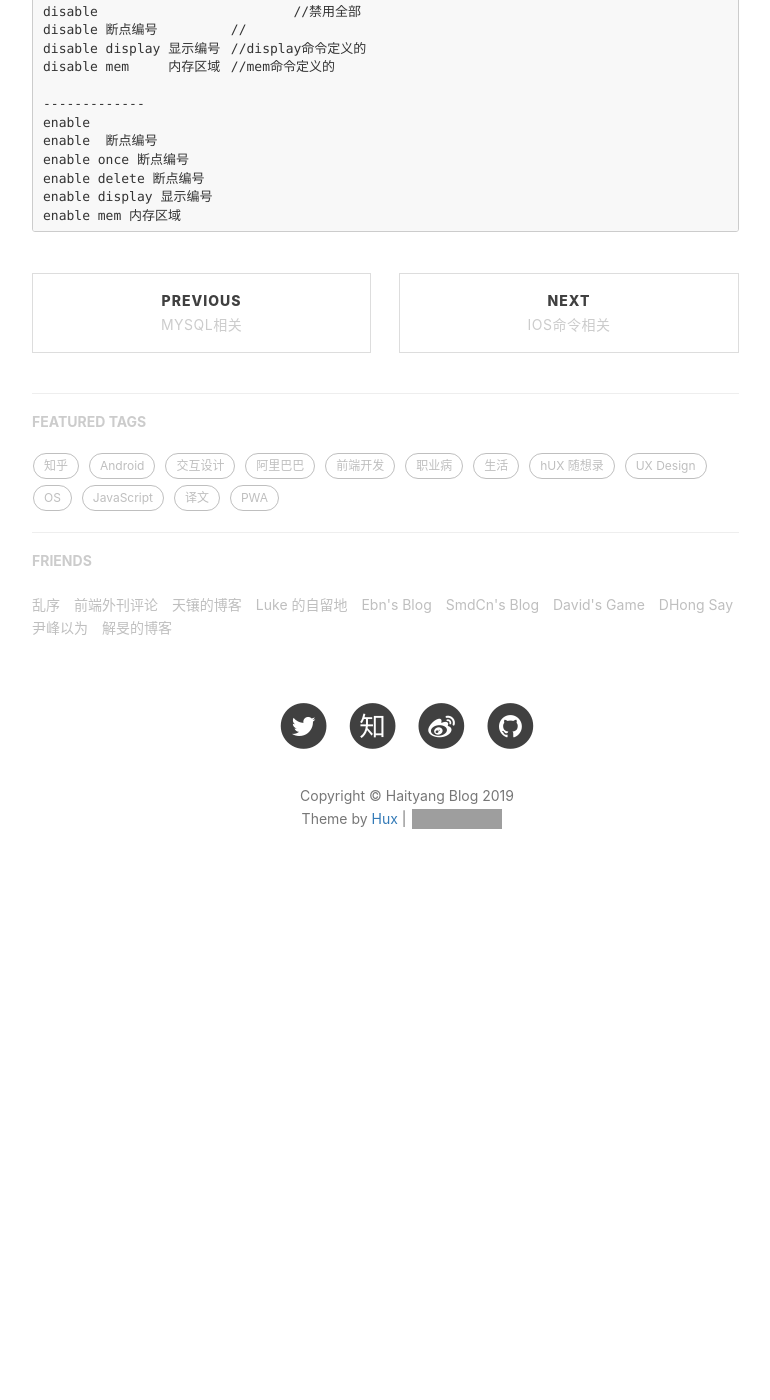
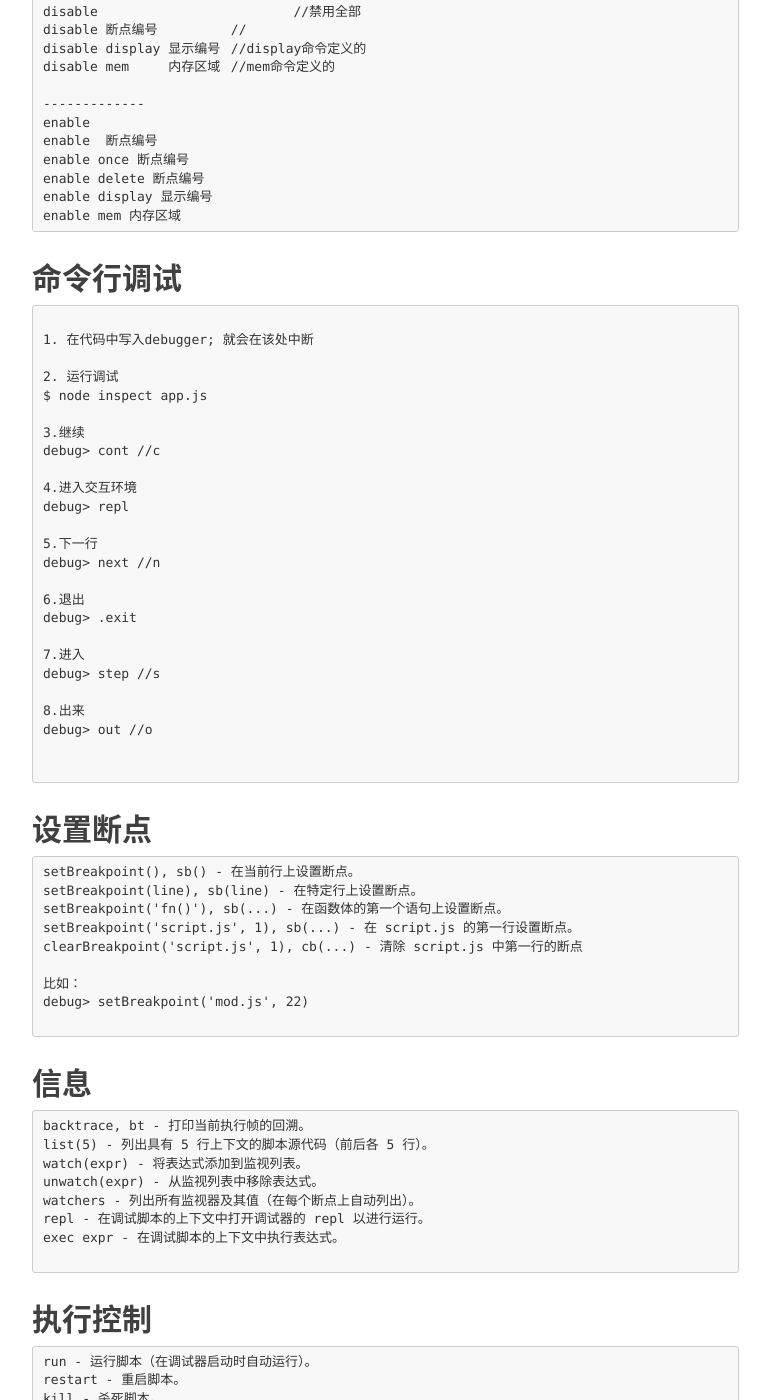
Before and after one commit to haityang/haityang.github.io, a Jekyll site: the page built from _posts/2018-06-03-Node调试相关.markdown, in a window 1280 px wide and 1400 px high, scrolled down 2112 px. Shown: the whole window, without its empty margins (233-1003 px from the left). Built offline with Jekyll 4.4.1, drawn with Linux system fonts in a browser that asks for light colours; nearby versions of some CDN libraries; our own code applies the rules of GitHub Pages for plain Markdown files; comment, search, counter and statistics services are not loaded; before the commit the page ends 3035 px from its top, so only the background shows below that; some of the changed text lies outside the part shown; grey boxes are pictures that could not be loaded.

Commit message:
add new pops

````diff
--- a/_posts/2018-06-03-Node调试相关.markdown
+++ b/_posts/2018-06-03-Node调试相关.markdown
@@ -99,3 +99,97 @@
 enable display 显示编号
 enable mem 内存区域
 ```
+
+
+命令行调试
+---
+
+```
+
+1. 在代码中写入debugger; 就会在该处中断
+
+2. 运行调试
+$ node inspect app.js
+
+3.继续
+debug> cont //c
+
+4.进入交互环境
+debug> repl
+
+5.下一行
+debug> next //n
+
+6.退出
+debug> .exit
+
+7.进入
+debug> step //s
+
+8.出来
+debug> out //o
+
+
+```
+
+
+设置断点
+---
+
+```
+setBreakpoint(), sb() - 在当前行上设置断点。
+setBreakpoint(line), sb(line) - 在特定行上设置断点。
+setBreakpoint('fn()'), sb(...) - 在函数体的第一个语句上设置断点。
+setBreakpoint('script.js', 1), sb(...) - 在 script.js 的第一行设置断点。
+clearBreakpoint('script.js', 1), cb(...) - 清除 script.js 中第一行的断点
+
+比如：
+debug> setBreakpoint('mod.js', 22)
+
+```
+
+信息
+---
+
+```
+backtrace, bt - 打印当前执行帧的回溯。
+list(5) - 列出具有 5 行上下文的脚本源代码（前后各 5 行）。
+watch(expr) - 将表达式添加到监视列表。
+unwatch(expr) - 从监视列表中移除表达式。
+watchers - 列出所有监视器及其值（在每个断点上自动列出）。
+repl - 在调试脚本的上下文中打开调试器的 repl 以进行运行。
+exec expr - 在调试脚本的上下文中执行表达式。
+
+```
+
+执行控制
+---
+
+```
+run - 运行脚本（在调试器启动时自动运行）。
+restart - 重启脚本。
+kill - 杀死脚本。
+
+```
+
+
+杂项
+---
+
+```
+scripts - 列出所有已加载的脚本。
+version - 显示 V8 的版本。
+
+```
+
+
+在chrome中调试
+---
+
+```
+node --inspect app.js
+
+在chrome中打开：
+chrome://inspect
+
+```
````
Also changed, not shown: _posts/2019-10-17-iOS与JS交互.markdown (added, +113 -0 lines), _posts/2019-09-19-OpenCV相关 2.markdown (renamed from _posts/2019-09-19-OpenCV相关.markdown).
